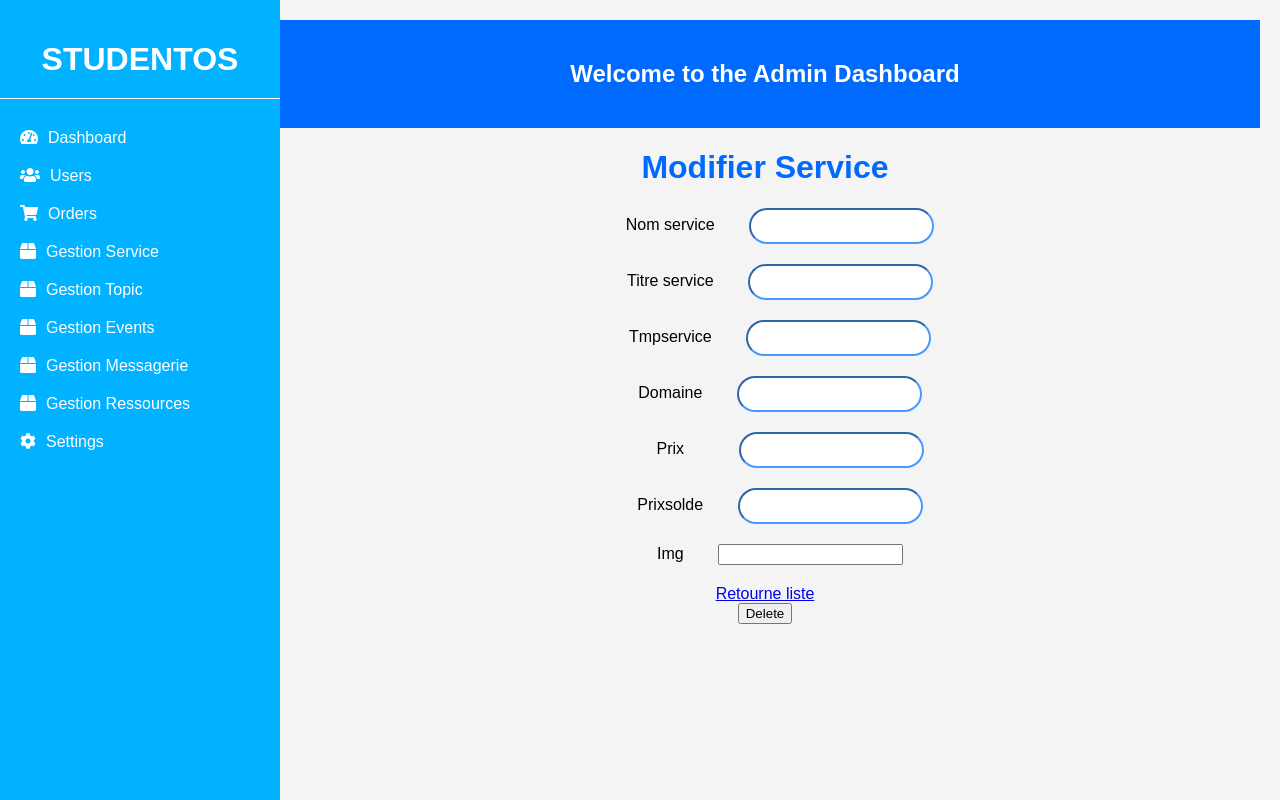
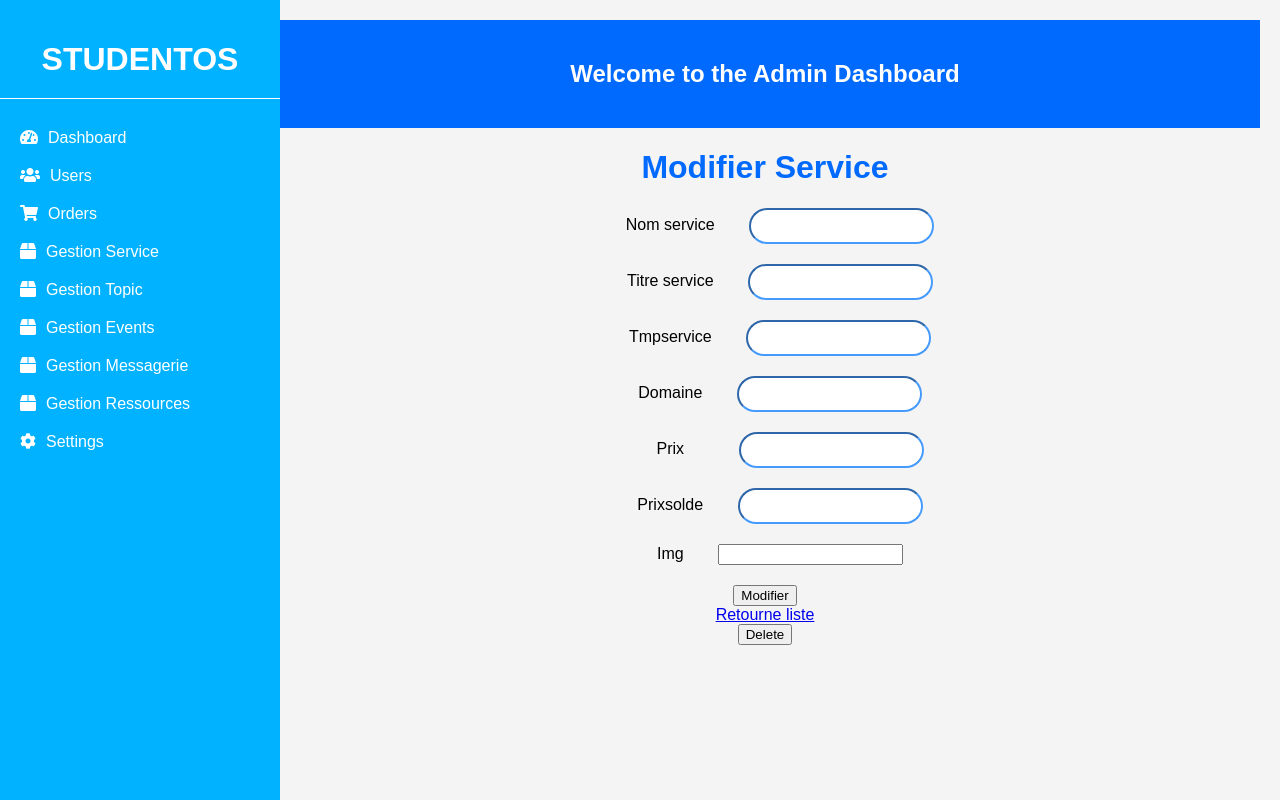
Before and after one commit to SarraKAc/PidevWeb, a Symfony app: template templates/service/edit.html.twig in a window 1280 px wide. Run offline with Twig, Linux system fonts and the light colour scheme; the template is opened without the code that fills it, so the values that code supplies are empty; form fields are guessed from the names that the template uses; some libraries are stand-ins or nearby versions.

Commit message:
Template

```diff
--- a/templates/base.html.twig
+++ b/templates/base.html.twig
@@ -66,6 +66,20 @@
             border-width: 2px; /* Largeur de la bordure */
             border-radius: 20px; /* Rayon de courbure de la bordure */
             color: #000000; /* Couleur du texte */
+        }
+        .button {
+            -fx-background-color: #459BFD;
+            -fx-border-radius: 20px;
+            -fx-background-radius: 20px;
+            /* Ajoutez d'autres styles CSS selon vos besoins */
+        }
+
+        .button:hover {
+            /* Styles lorsque le bouton est survolé */
+        }
+
+        .button:active {
+            /* Styles lorsque le bouton est enfoncé */
         }
 
         .header {
--- a/templates/service/edit.html.twig
+++ b/templates/service/edit.html.twig
@@ -36,9 +36,12 @@
             {{ form_widget(form.img) }}
         </div>
 
+        <div style="margin-top: 20px;">
+            <button type="submit" class="btn btn-primary">Modifier</button>
+        </div>
         {{ form_end(form) }}
 
-        <a href="{{ path('app_service_index') }}">Retourne liste</a>
+        <a href="{{ path('app_service_index') }}" class="button">Retourne liste</a>
 
         {{ include('service/_delete_form.html.twig') }}
     </div>
```
